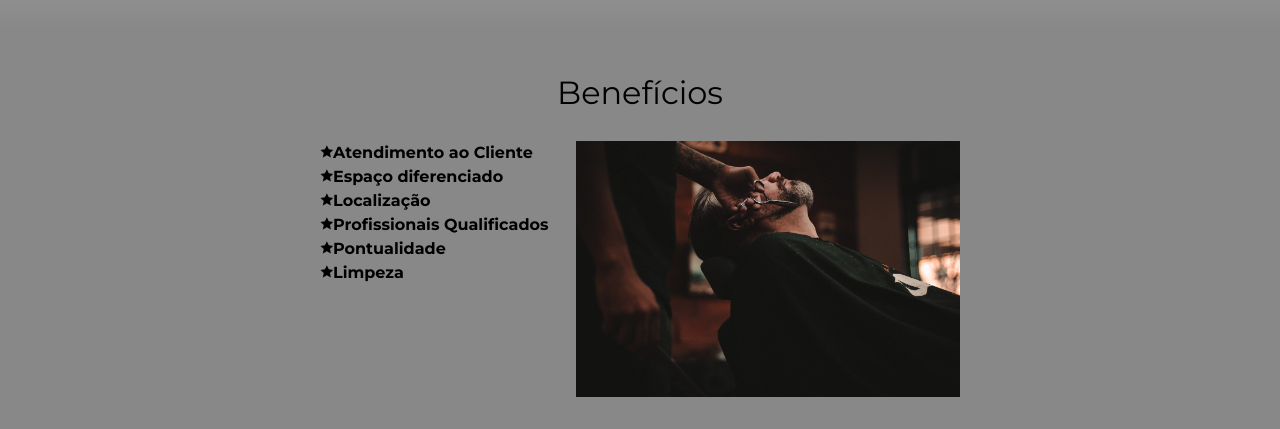
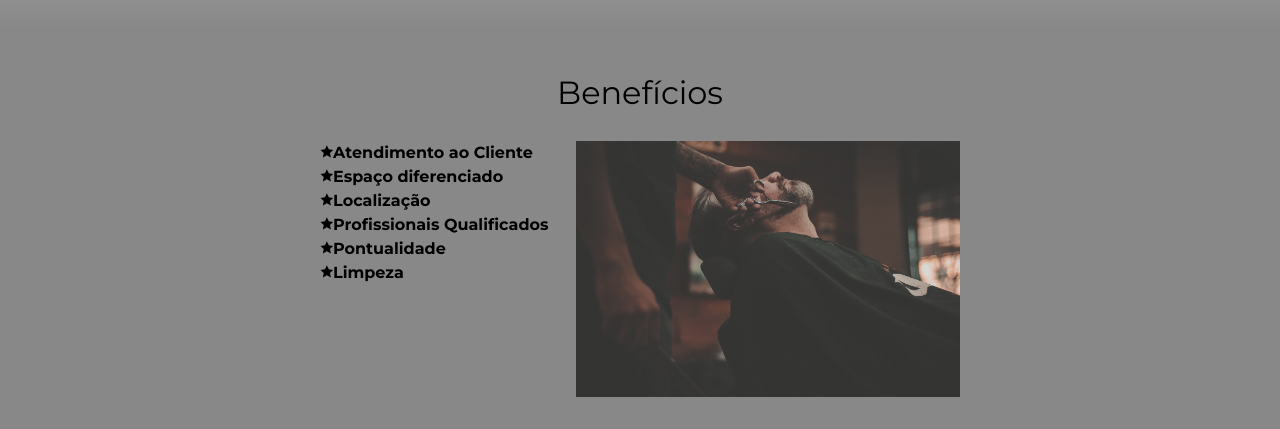
Before and after one commit to andrefront0026/barbearia-01, a plain HTML site: page index.html in a window 1280 px wide. In both pictures the pointer is over the picture 768 px from the left and 1846 px from the top of the page. Shown: the part 1578-2007 px from the top of the page. Drawn offline with Linux system fonts and the light colour scheme.

Commit message:
alteração

```diff
--- a/style.css
+++ b/style.css
@@ -236,6 +236,10 @@ td, th {
 	width: 60%;
 }
 
+.imagem-beneficios:hover {
+	opacity: 0.7;
+}
+
 .video {
 	width: 560px;
 	margin: 2em auto;
```
